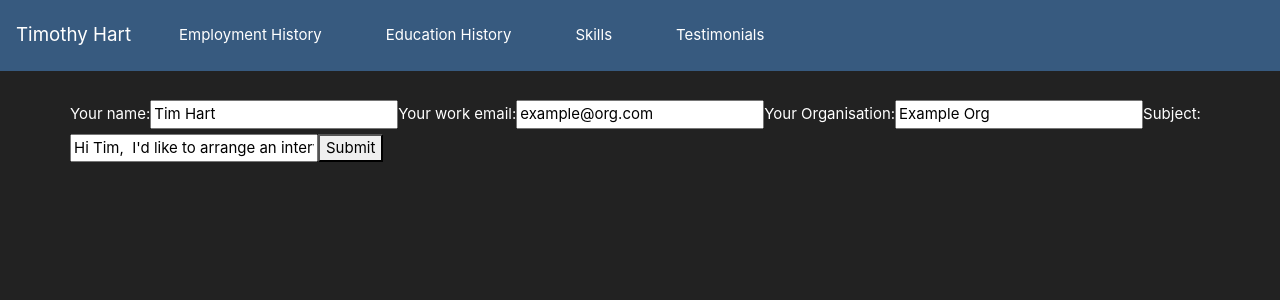
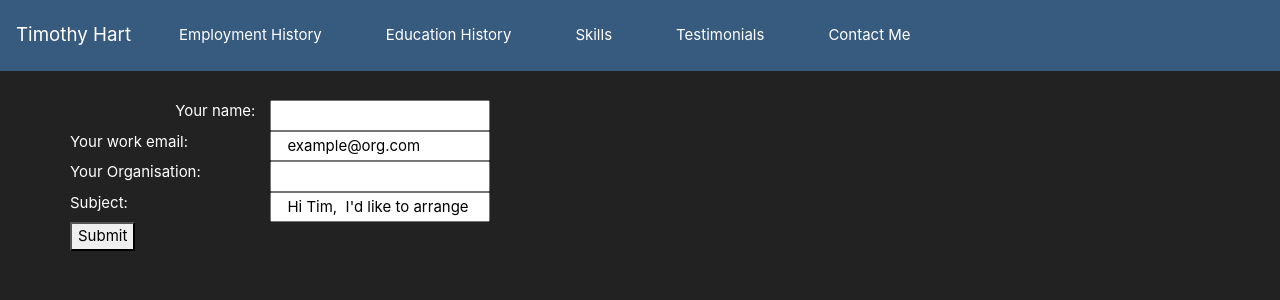
Before and after one commit to timface/resume-app, a React (Create React App) app in the folder frontend/: page /contact in a window 1280 px wide. Shown: the top 300 px of the page. Built offline with nearby package versions, Linux system fonts and the light colour scheme.

Commit message:
Added layout divs to ContactForm, updated Navbar to link ContactForm

```diff
--- a/frontend/src/Contact/ContactForm.js
+++ b/frontend/src/Contact/ContactForm.js
@@ -25,9 +25,9 @@ function ContactForm(props) {
 
     const formik = useFormik({
         initialValues: {
-            name: 'Tim Hart',
+            name: '',
             email: 'example@org.com',
-            org: 'Example Org',
+            org: '',
             msg: 'Hi Tim, \n I\'d like to arrange an interview',
         },
         validate,
@@ -40,8 +40,10 @@ function ContactForm(props) {
         <div className="container">
             <div className="row">
                 <form onSubmit={formik.handleSubmit}>
-                    <label for="name">Your name:</label>
+                    <div className="row">
+                    <label for="name" className="col text-right">Your name:</label>
                     <input
+                    className="col"
                         id="name"
                         name='name'
                         type='text'
@@ -49,32 +51,43 @@ function ContactForm(props) {
                         onChange={formik.handleChange}
                         onBlur={formik.handleBlur} />
                     {formik.touched.name && formik.errors.name ? <div>{formik.errors.name}</div> : null}
-                    <label for="email">Your work email:</label>
+                    </div>
+                    <div className="row">
+                    <label for="email" className="col">Your work email:</label>
                     <input
+                    className="col"
                         id="email"
                         name="email"
                         type="email"
                         value={formik.values.email}
+                        placeholder={formik.values.email}
                         onChange={formik.handleChange}
                         onBlur={formik.handleBlur} />
                     {formik.touched.email && formik.errors.email ? <div>{formik.errors.email}</div> : null}
-                    <label for="org">Your Organisation:</label>
+                    </div>
+                    <div className="row">
+                    <label for="org" className="col">Your Organisation:</label>
                     <input
+                    className="col"
                         id="org"
                         name="org"
                         type="text"
                         value={formik.values.org}
                         onChange={formik.handleChange}
                         onBlur={formik.handleBlur} />
-                    <label for="msg">Subject:</label>
+                        </div>
+                        <div className="row">
+                    <label for="msg" className="col">Subject:</label>
                     <input
+                    className="col"
                         id="msg"
                         name="msg"
-                        type="msg"
+                        type="textarea"
                         value={formik.values.msg}
                         onChange={formik.handleChange}
                         onBlur={formik.handleBlur} />
                     {formik.touched.msg && formik.errors.msg ? <div>{formik.errors.msg}</div> : null}
+                    </div>
                     <button type='submit'>Submit</button>
                 </form>
             </div>
--- a/frontend/src/Navbar/NavBar.js
+++ b/frontend/src/Navbar/NavBar.js
@@ -11,6 +11,7 @@ function NavBar() {
             <Link className="nav nav-item nav-link text-white" to="/eduhistory">Education History</Link>
             <Link className="nav nav-item nav-link text-white" to="/skills">Skills</Link>
             <Link className="nav nav-item nav-link text-white" to="/testimonials">Testimonials</Link>
+            <Link className="nav nav-item nav-link text-white" to='/contact'>Contact Me</Link>
         </nav>
     );
 }
```
